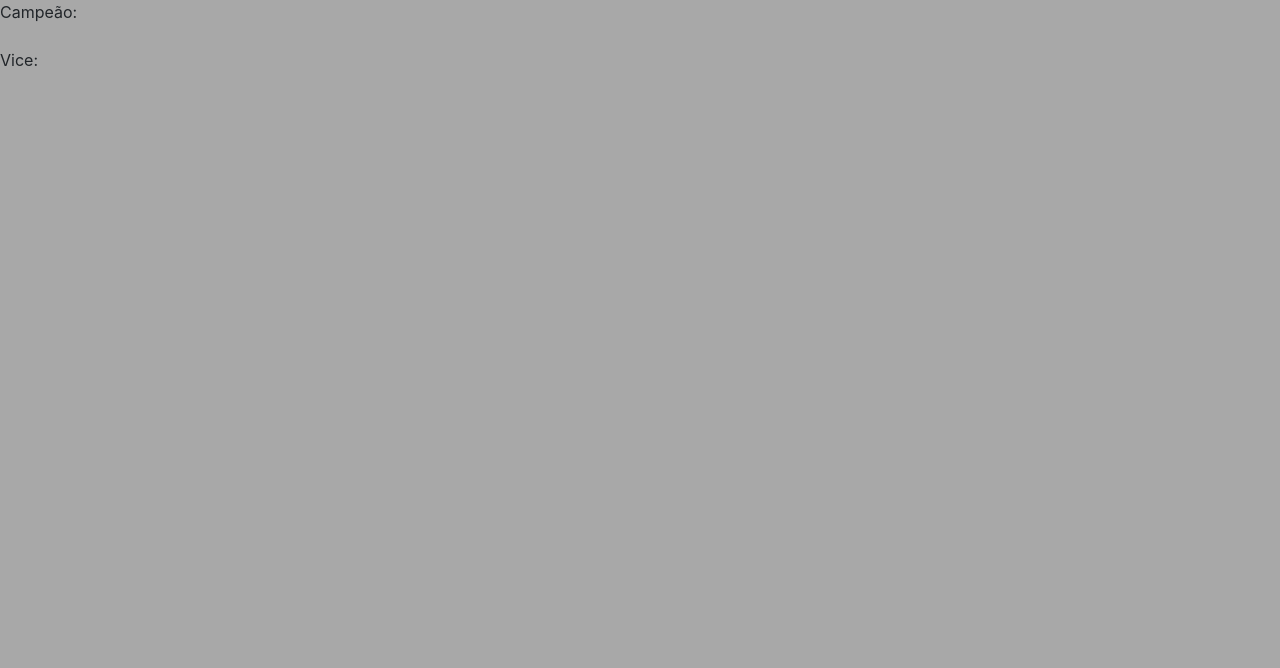
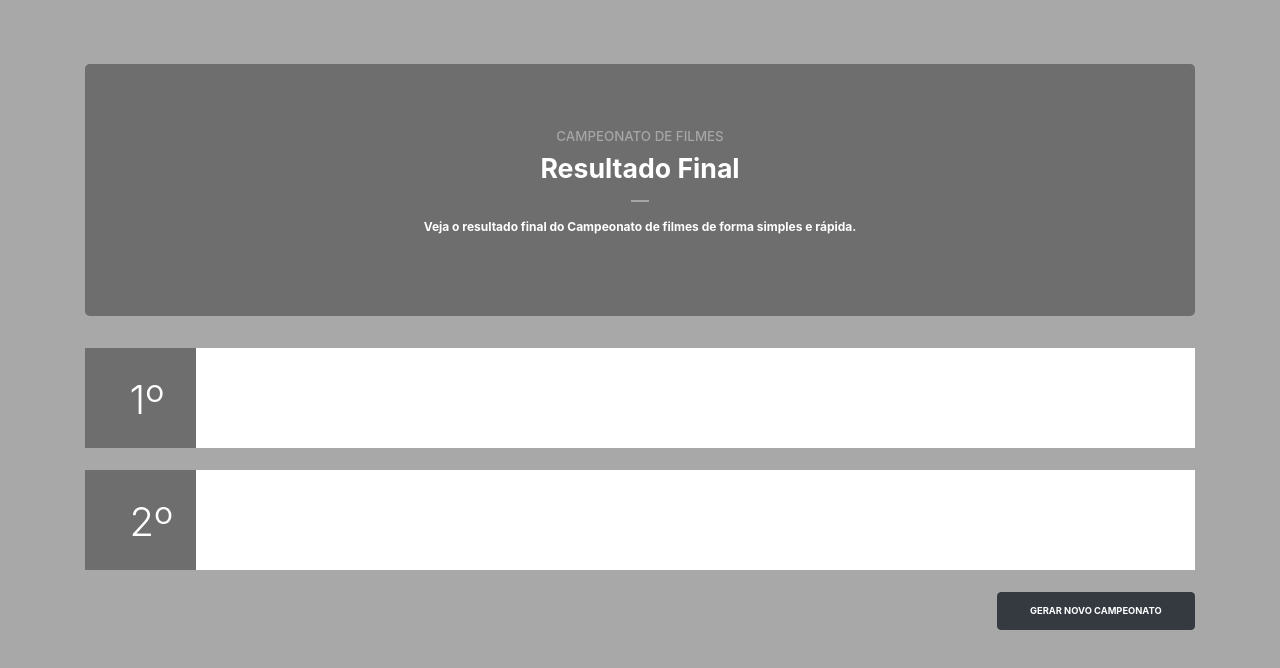
Before and after one commit to gabrielfaraday/CopaFilmes, an Angular app in the folder copa-filmes-frontend/: page /resultado-final in a window 1280 px wide. Shown: the top 668 px of the page. Built offline with nearby package versions, Linux system fonts and the light colour scheme.

Commit message:
Conclui tela de resultados.

```diff
--- a/copa-filmes-frontend/src/app/components/resultado-final/resultado-final.component.css
+++ b/copa-filmes-frontend/src/app/components/resultado-final/resultado-final.component.css
@@ -0,0 +1,19 @@
+.posicao {
+    background-color: rgb(110,110,110);
+    font-size: 30pt;
+    color: white;
+    font-weight: 300;
+    width: 10%;
+    padding: 2% 4%;
+    height: 100px;
+}
+
+.nome-filme {
+    background-color: white;
+    font-size: 15pt;
+    color: rgb(110,110,110);
+    width: 90%;
+    padding: 3% 4%;
+    height: 100px;
+    font-weight: 500;
+}
--- a/copa-filmes-frontend/src/app/components/resultado-final/resultado-final.component.html
+++ b/copa-filmes-frontend/src/app/components/resultado-final/resultado-final.component.html
@@ -1,5 +1,36 @@
-Campeão: {{campeao}}
+<div class="container">
+    <div class="jumbotron">
+        <h3>CAMPEONATO DE FILMES</h3>
+        <h1 class="display-4">Resultado Final</h1>
+        <hr>
+        <p>Veja o resultado final do Campeonato de filmes de forma simples e rápida.</p>
+    </div>
+    <div class="row">
+        <div class="col-12">
+            <div class="posicao float-left text-center">
+                <span>1º</span>
+            </div>
+            <div class="nome-filme float-right">
+                <span>{{campeao}}</span>
+            </div>
+        </div>
+    </div>
+    <div class="row">
+        <div class="col-12">
+            <div class="posicao float-left text-center">
+                <span>2º</span>
+            </div>
+            <div class="nome-filme float-right">
+                <span>{{vice}}</span>
+            </div>
+        </div>
+    </div>
+    <div class="row">
+        <div class="col-6">
 
-<br/><br/>
-
-Vice: {{vice}}
+        </div>
+        <div class="col-6 text-right">
+            <button type="button" class="btn btn-dark" (click)="gerarNovoCampeonato()">GERAR NOVO CAMPEONATO</button>
+        </div>
+    </div>
+</div>
--- a/copa-filmes-frontend/src/app/components/resultado-final/resultado-final.component.ts
+++ b/copa-filmes-frontend/src/app/components/resultado-final/resultado-final.component.ts
@@ -1,5 +1,6 @@
 import { Component, OnInit } from '@angular/core';
 import {ActivatedRoute} from "@angular/router";
+import { Router } from "@angular/router";
 
 @Component({
   selector: 'app-resultado-final',
@@ -11,7 +12,7 @@ export class ResultadoFinalComponent implements OnInit {
   public campeao: string;
   public vice: string;
 
-  public constructor(private route: ActivatedRoute) {
+  public constructor(private route: ActivatedRoute, private router: Router) {
     this.route.queryParams.subscribe(params => {
       this.campeao = params["campeao"];
       this.vice = params["vice"];
@@ -21,4 +22,8 @@ export class ResultadoFinalComponent implements OnInit {
   ngOnInit() {
   }
 
+  gerarNovoCampeonato(): void{
+    this.router.navigate(["selecao-filmes"]);
+  }
+
 }
```
